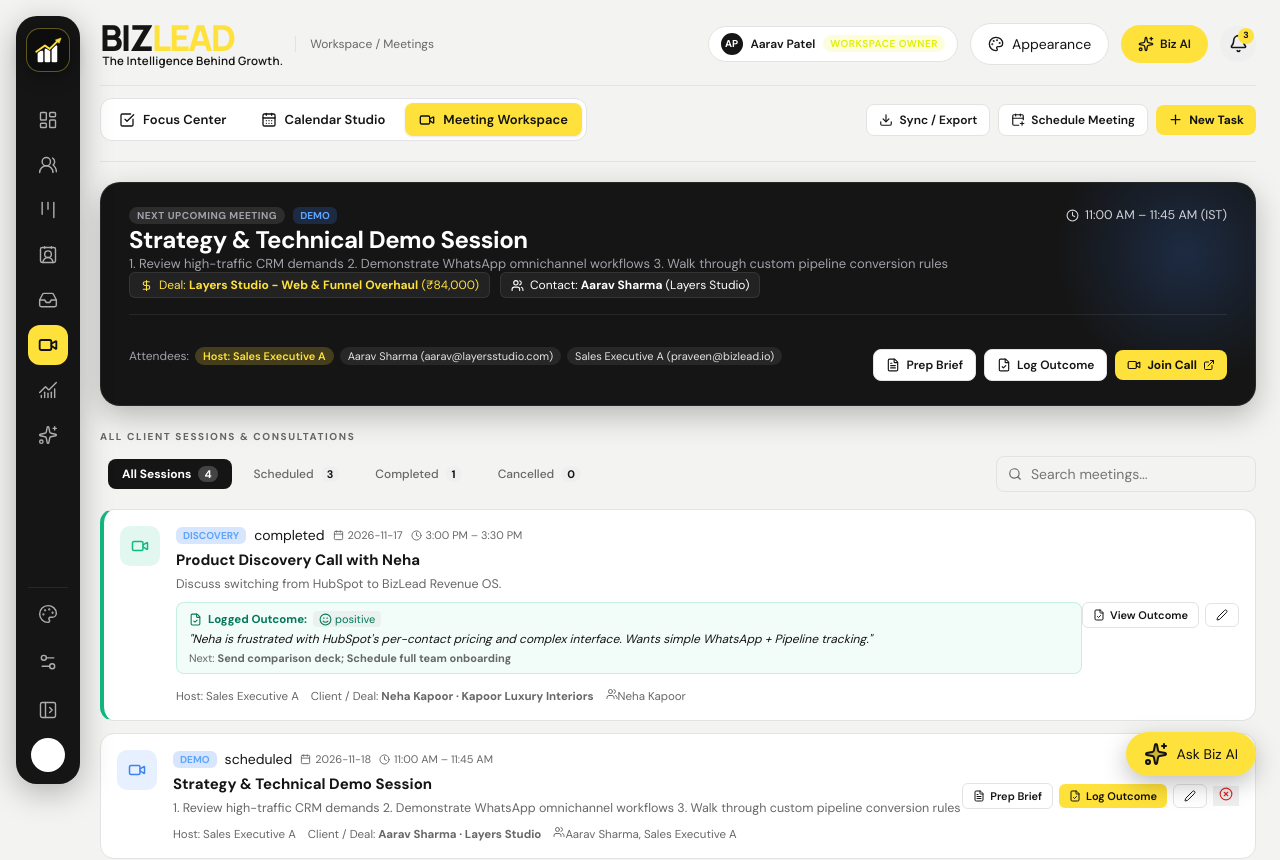
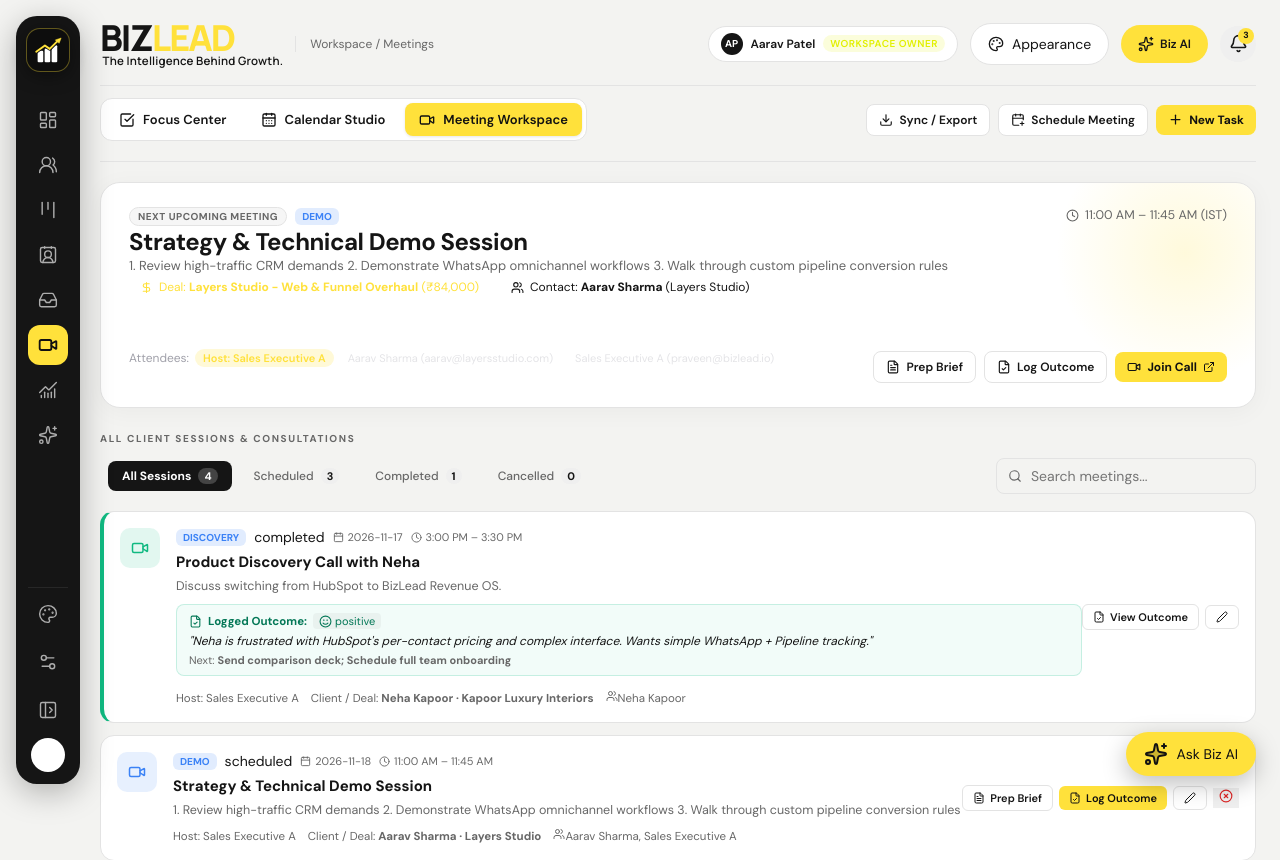
Before and after one commit to bizleap4-svg/BizLead-CRM, a Next.js app: page /meetings in a window 1280 px wide. Shown: the top 860 px of the page. Built offline with nearby package versions, Linux system fonts and the light colour scheme.

Commit message:
fix(theme): fix hardcoded dark elements, define surface-secondary token, and fix theme switching

```diff
--- a/components/settings/AccountPreferencesPanel.tsx
+++ b/components/settings/AccountPreferencesPanel.tsx
@@ -142,8 +142,7 @@ export function AccountPreferencesPanel() {
                   type="button"
                   className={`bl-theme-palette-chip ${isSelected ? "selected" : ""}`}
                   onClick={() => {
-                    setDraft(p);
-                    apply();
+                    apply(p);
                   }}
                 >
                   <div
--- a/components/settings/OnboardingModal.tsx
+++ b/components/settings/OnboardingModal.tsx
@@ -248,8 +248,7 @@ export function OnboardingModal({ isOpen, onClose }: OnboardingModalProps) {
                       type="button"
                       className={`bl-onboarding-palette-btn ${isSel ? "selected" : ""}`}
                       onClick={() => {
-                        setDraft(p);
-                        apply();
+                        apply(p);
                       }}
                     >
                       <div className="bl-palette-dot" style={{ backgroundColor: p.accent }} />
--- a/components/theme/ThemeProvider.tsx
+++ b/components/theme/ThemeProvider.tsx
@@ -98,7 +98,7 @@ type ThemeContextType = {
   setLivePreview: (value: boolean) => void;
   openStudio: () => void;
   cancel: () => void;
-  apply: () => void;
+  apply: (themeToApply?: any) => void;
   reset: () => void;
 };
 
@@ -156,16 +156,23 @@ export function ThemeProvider({ children }: { children: ReactNode }) {
     setStudioOpen(false);
   }
 
-  function apply() {
-    setTheme({ ...draft });
+  function apply(themeToApply?: any) {
+    const next =
+      themeToApply && typeof themeToApply === "object" && "primary" in themeToApply
+        ? (themeToApply as Theme)
+        : draft;
+    setTheme({ ...next });
+    setDraft({ ...next });
     try {
-      localStorage.setItem("bizlead-theme", JSON.stringify(draft));
+      localStorage.setItem("bizlead-theme", JSON.stringify(next));
+      window.dispatchEvent(new Event("bizlead-theme-change"));
     } catch {}
     setStudioOpen(false);
   }
 
   function reset() {
     setDraft({ ...defaultTheme });
+    apply(defaultTheme);
   }
 
   const isDark = contrastColor(active.background) === "#FFFFFF";
@@ -181,7 +188,32 @@ export function ThemeProvider({ children }: { children: ReactNode }) {
     "--color-danger": isDark ? "#f87171" : "#dc2626",
     "--color-warning": isDark ? "#fbbf24" : "#b45309",
     "--color-info": isDark ? "#60a5fa" : "#2563eb",
+    "--surface-secondary": isDark
+      ? "color-mix(in srgb, var(--text) 7%, var(--surface))"
+      : "color-mix(in srgb, var(--text) 4%, var(--surface))",
   } as CSSProperties;
+
+  useEffect(() => {
+    if (typeof document === "undefined") return;
+    const root = document.documentElement;
+    root.style.setProperty("--primary", active.primary);
+    root.style.setProperty("--accent", active.accent);
+    root.style.setProperty("--background", active.background);
+    root.style.setProperty("--surface", active.surface);
+    root.style.setProperty("--text", active.text);
+    root.style.setProperty("--on-primary", contrastColor(active.primary));
+    root.style.setProperty("--on-accent", contrastColor(active.accent));
+    root.style.setProperty("--color-success", isDark ? "#34d399" : "#047857");
+    root.style.setProperty("--color-danger", isDark ? "#f87171" : "#dc2626");
+    root.style.setProperty("--color-warning", isDark ? "#fbbf24" : "#b45309");
+    root.style.setProperty("--color-info", isDark ? "#60a5fa" : "#2563eb");
+    root.style.setProperty(
+      "--surface-secondary",
+      isDark
+        ? "color-mix(in srgb, var(--text) 7%, var(--surface))"
+        : "color-mix(in srgb, var(--text) 4%, var(--surface))"
+    );
+  }, [active, isDark]);
 
   return (
     <ThemeContext.Provider
```
Also changed, not shown: app/globals.css, 1 other file (tests, documents, lock files or other folders).
